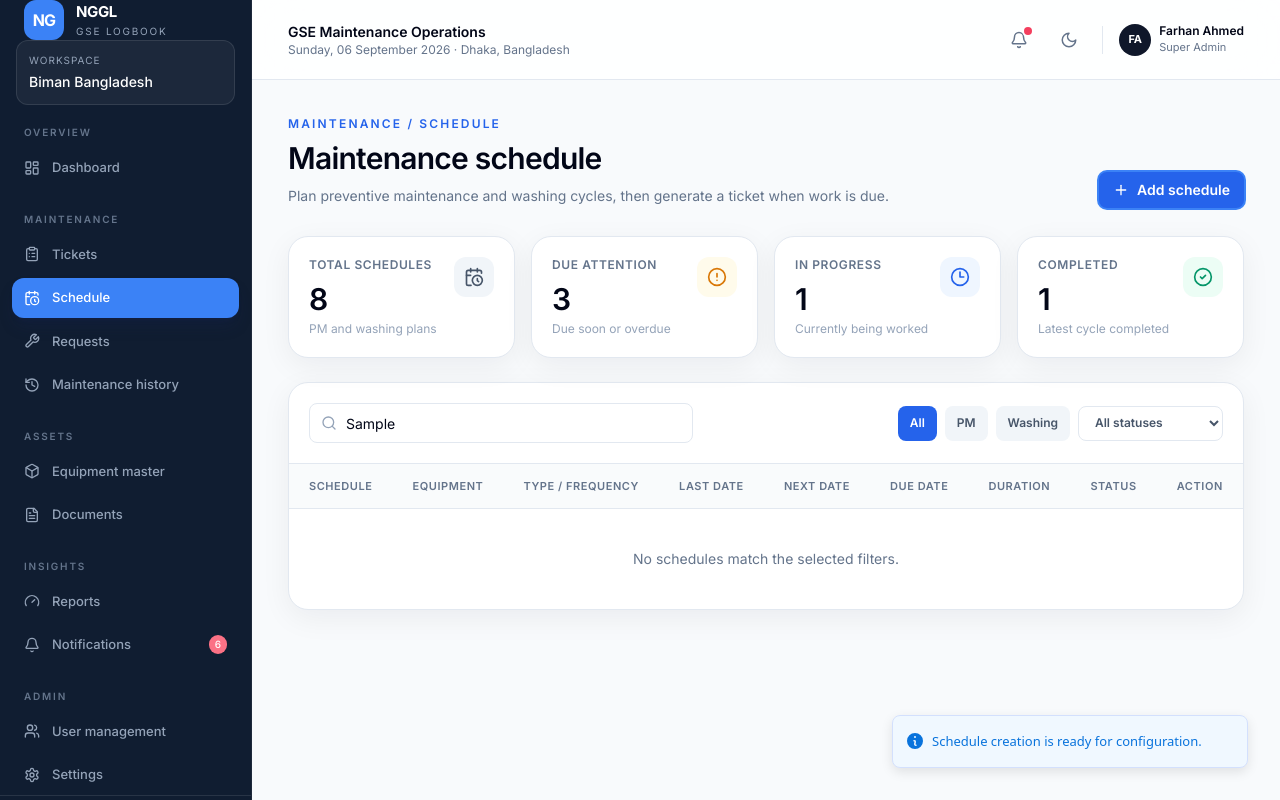
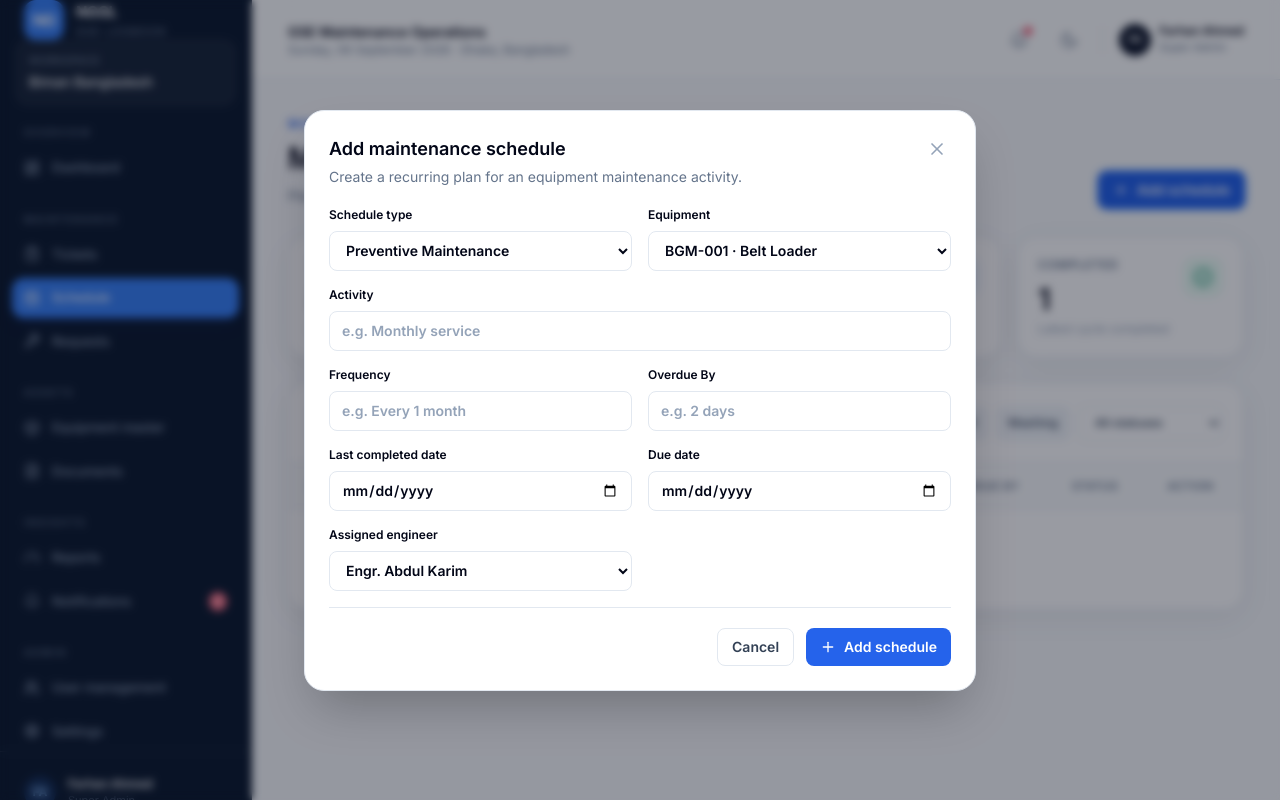
Before and after one commit to Badhon303/biman-ui, a Next.js app: page /schedule in a window 1280 px wide. Both pictures are taken after typing "Sample" into the empty fields and a click on the button "Add schedule". Built offline with nearby package versions, Linux system fonts and the light colour scheme.

Commit message:
schedule added

```diff
--- a/app/schedule/page.tsx
+++ b/app/schedule/page.tsx
@@ -2,16 +2,26 @@
 
 import Link from "next/link";
 import { useMemo, useState } from "react";
-import { CalendarClock, CheckCircle2, CircleAlert, Clock3, Plus, Search, Ticket as TicketIcon } from "lucide-react";
+import {
+  CalendarClock,
+  CheckCircle2,
+  CircleAlert,
+  Clock3,
+  Plus,
+  Search,
+  Ticket as TicketIcon,
+  X,
+} from "lucide-react";
 import { toast } from "sonner";
 import { PageHeader } from "@/components/data-page";
 import { ShellPage } from "@/components/app-shell";
 import { Card } from "@/components/ui/card";
 import { Button } from "@/components/ui/button";
 import { Input } from "@/components/ui/input";
+import { Select } from "@/components/ui/select";
 import { StatusBadge } from "@/components/ui/badge";
 import { TD, TH, TBody, THead, TR, Table } from "@/components/ui/table";
-import { equipment, maintenanceSchedules } from "@/lib/mock-data";
+import { engineers, equipment, maintenanceSchedules } from "@/lib/mock-data";
 import type { MaintenanceSchedule, ScheduleType } from "@/lib/types";
 
 const scheduleFilters: Array<"All" | ScheduleType> = ["All", "Preventive Maintenance", "Washing"];
@@ -22,9 +32,11 @@ function equipmentName(id: string) {
 }
 
 function formatDate(value: string) {
-  return new Intl.DateTimeFormat("en-GB", { day: "2-digit", month: "short", year: "numeric" }).format(
-    new Date(`${value}T00:00:00`),
-  );
+  return new Intl.DateTimeFormat("en-GB", {
+    day: "2-digit",
+    month: "short",
+    year: "numeric",
+  }).format(new Date(`${value}T00:00:00`));
 }
 
 function scheduleTypeLabel(type: ScheduleType) {
@@ -35,20 +47,25 @@ export default function SchedulePage() {
   const [filter, setFilter] = useState<(typeof scheduleFilters)[number]>("All");
   const [status, setStatus] = useState("All");
   const [search, setSearch] = useState("");
+  const [addOpen, setAddOpen] = useState(false);
+  const [scheduleRows, setScheduleRows] = useState(maintenanceSchedules);
   const [generatedTickets, setGeneratedTickets] = useState<Record<string, string>>({});
 
   const rows = useMemo(
     () =>
-      maintenanceSchedules.filter((schedule) => {
+      scheduleRows.filter((schedule) => {
         const matchesType = filter === "All" || schedule.type === filter;
-        const effectiveStatus = generatedTickets[schedule.id] ? "Ticket generated" : schedule.status;
+        const effectiveStatus = generatedTickets[schedule.id]
+          ? "Ticket generated"
+          : schedule.status;
         const matchesStatus = status === "All" || effectiveStatus === status;
-        const matchesSearch = `${schedule.scheduleNo} ${schedule.activity} ${equipmentName(schedule.equipmentId)} ${schedule.assignedEngineer ?? ""}`
-          .toLowerCase()
-          .includes(search.toLowerCase());
+        const matchesSearch =
+          `${schedule.scheduleNo} ${schedule.activity} ${equipmentName(schedule.equipmentId)} ${schedule.assignedEngineer ?? ""}`
+            .toLowerCase()
+            .includes(search.toLowerCase());
         return matchesType && matchesStatus && matchesSearch;
       }),
-    [filter, generatedTickets, search, status],
+    [filter, generatedTickets, scheduleRows, search, status],
   );
 
   const generateTicket = (schedule: MaintenanceSchedule) => {
@@ -59,9 +76,11 @@ export default function SchedulePage() {
     });
   };
 
-  const totalDue = maintenanceSchedules.filter((schedule) => schedule.status === "Overdue" || schedule.status === "Due soon").length;
-  const activeCount = maintenanceSchedules.filter((schedule) => schedule.status === "In progress").length;
-  const completedCount = maintenanceSchedules.filter((schedule) => schedule.status === "Completed").length;
+  const totalDue = scheduleRows.filter(
+    (schedule) => schedule.status === "Overdue" || schedule.status === "Due soon",
+  ).length;
+  const activeCount = scheduleRows.filter((schedule) => schedule.status === "In progress").length;
+  const completedCount = scheduleRows.filter((schedule) => schedule.status === "Completed").length;
 
   return (
     <ShellPage>
@@ -70,7 +89,7 @@ export default function SchedulePage() {
         title="Maintenance schedule"
         subtitle="Plan preventive maintenance and washing cycles, then generate a ticket when work is due."
         action={
-          <Button onClick={() => toast.info("Schedule creation is ready for configuration.")}>
+          <Button onClick={() => setAddOpen(true)}>
             <Plus className="h-4 w-4" />
             Add schedule
           </Button>
@@ -78,17 +97,45 @@ export default function SchedulePage() {
       />
 
       <div className="mb-6 grid gap-4 sm:grid-cols-2 xl:grid-cols-4">
-        <SummaryCard icon={<CalendarClock className="h-5 w-5" />} label="Total schedules" value={maintenanceSchedules.length} detail="PM and washing plans" />
-        <SummaryCard icon={<CircleAlert className="h-5 w-5" />} label="Due attention" value={totalDue} detail="Due soon or overdue" tone="amber" />
-        <SummaryCard icon={<Clock3 className="h-5 w-5" />} label="In progress" value={activeCount} detail="Currently being worked" tone="blue" />
-        <SummaryCard icon={<CheckCircle2 className="h-5 w-5" />} label="Completed" value={completedCount} detail="Latest cycle completed" tone="emerald" />
+        <SummaryCard
+          icon={<CalendarClock className="h-5 w-5" />}
+          label="Total schedules"
+          value={scheduleRows.length}
+          detail="PM and washing plans"
+        />
+        <SummaryCard
+          icon={<CircleAlert className="h-5 w-5" />}
+          label="Due attention"
+          value={totalDue}
+          detail="Due soon or overdue"
+          tone="amber"
+        />
+        <SummaryCard
+          icon={<Clock3 className="h-5 w-5" />}
+          label="In progress"
+          value={activeCount}
+          detail="Currently being worked"
+          tone="blue"
+        />
+        <SummaryCard
+          icon={<CheckCircle2 className="h-5 w-5" />}
+          label="Completed"
+          value={completedCount}
+          detail="Latest cycle completed"
+          tone="emerald"
+        />
       </div>
 
       <Card>
         <div className="flex flex-col gap-4 border-b p-5 xl:flex-row xl:items-center xl:justify-between">
           <div className="relative max-w-sm flex-1">
             <Search className="absolute left-3 top-3 h-4 w-4 text-slate-400" />
-            <Input className="pl-9" placeholder="Search schedule or equipment" value={search} onChange={(event) => setSearch(event.target.value)} />
+            <Input
+              className="pl-9"
+              placeholder="Search schedule or equipment"
+              value={search}
+              onChange={(event) => setSearch(event.target.value)}
+            />
           </div>
           <div className="flex flex-wrap gap-2">
             {scheduleFilters.map((item) => (
@@ -123,9 +170,8 @@ export default function SchedulePage() {
               <TH>Equipment</TH>
               <TH>Type / frequency</TH>
               <TH>Last date</TH>
-              <TH>Next date</TH>
               <TH>Due date</TH>
-              <TH>Duration</TH>
+              <TH>Overdue By</TH>
               <TH>Status</TH>
               <TH>Action</TH>
             </TR>
@@ -136,32 +182,55 @@ export default function SchedulePage() {
               const hasTicket = Boolean(ticketNo || schedule.ticketId);
               const displayStatus = ticketNo ? "Ticket generated" : schedule.status;
               return (
-                <TR key={schedule.id} className={schedule.status === "Overdue" ? "bg-rose-50/40 dark:bg-rose-950/10" : ""}>
+                <TR
+                  key={schedule.id}
+                  className={
+                    schedule.status === "Overdue" ? "bg-rose-50/40 dark:bg-rose-950/10" : ""
+                  }
+                >
                   <TD>
-                    <div className="font-semibold text-slate-900 dark:text-white">{schedule.scheduleNo}</div>
+                    <div className="font-semibold text-slate-900 dark:text-white">
+                      {schedule.scheduleNo}
+                    </div>
                     <div className="mt-1 text-xs text-slate-400">{schedule.activity}</div>
                   </TD>
                   <TD>
-                    <div className="font-medium text-slate-800 dark:text-slate-100">{equipmentName(schedule.equipmentId).split(" · ")[0]}</div>
-                    <div className="text-xs text-slate-400">{equipmentName(schedule.equipmentId).split(" · ")[1]}</div>
+                    <div className="font-medium text-slate-800 dark:text-slate-100">
+                      {equipmentName(schedule.equipmentId).split(" · ")[0]}
+                    </div>
+                    <div className="text-xs text-slate-400">
+                      {equipmentName(schedule.equipmentId).split(" · ")[1]}
+                    </div>
                   </TD>
                   <TD>
                     <div className="font-medium">{scheduleTypeLabel(schedule.type)}</div>
                     <div className="text-xs text-slate-400">{schedule.frequency}</div>
                   </TD>
                   <TD>{formatDate(schedule.lastDate)}</TD>
-                  <TD>{formatDate(schedule.nextDate)}</TD>
-                  <TD className={schedule.status === "Overdue" ? "font-semibold text-rose-600" : ""}>{formatDate(schedule.dueDate)}</TD>
+                  <TD
+                    className={schedule.status === "Overdue" ? "font-semibold text-rose-600" : ""}
+                  >
+                    {formatDate(schedule.dueDate)}
+                  </TD>
                   <TD>{schedule.scheduleDuration}</TD>
-                  <TD><StatusBadge status={displayStatus} /></TD>
+                  <TD>
+                    <StatusBadge status={displayStatus} />
+                  </TD>
                   <TD>
                     {hasTicket ? (
-                      <Link href={schedule.ticketId ? `/tickets/${schedule.ticketId}` : "/tickets"} className="inline-flex items-center gap-1 text-xs font-semibold text-blue-600">
+                      <Link
+                        href={schedule.ticketId ? `/tickets/${schedule.ticketId}` : "/tickets"}
+                        className="inline-flex items-center gap-1 text-xs font-semibold text-blue-600"
+                      >
                         <TicketIcon className="h-3.5 w-3.5" />
                         {ticketNo ?? "View ticket"}
                       </Link>
                     ) : (
-                      <Button variant="outline" className="px-2.5 py-1.5 text-xs" onClick={() => generateTicket(schedule)}>
+                      <Button
+                        variant="outline"
+                        className="px-2.5 py-1.5 text-xs"
+                        onClick={() => generateTicket(schedule)}
+                      >
                         <TicketIcon className="h-3.5 w-3.5" />
                         Generate ticket
                       </Button>
@@ -172,13 +241,226 @@ export default function SchedulePage() {
             })}
           </TBody>
         </Table>
-        {rows.length === 0 && <div className="p-10 text-center text-sm text-slate-500">No schedules match the selected filters.</div>}
+        {rows.length === 0 && (
+          <div className="p-10 text-center text-sm text-slate-500">
+            No schedules match the selected filters.
+          </div>
+        )}
       </Card>
+      {addOpen && (
+        <AddScheduleModal
+          sequence={scheduleRows.length + 1}
+          onClose={() => setAddOpen(false)}
+          onCreate={(schedule) => {
+            setScheduleRows((current) => [...current, schedule]);
+            setAddOpen(false);
+            toast.success(`${schedule.scheduleNo} added`, {
+              description: `${schedule.activity} has been added to the maintenance schedule.`,
+            });
+          }}
+        />
+      )}
     </ShellPage>
   );
 }
 
-function SummaryCard({ icon, label, value, detail, tone = "slate" }: { icon: React.ReactNode; label: string; value: number; detail: string; tone?: "slate" | "amber" | "blue" | "emerald" }) {
+type ScheduleForm = {
+  type: ScheduleType;
+  equipmentId: string;
+  activity: string;
+  frequency: string;
+  lastDate: string;
+  dueDate: string;
+  scheduleDuration: string;
+  assignedEngineer: string;
+};
+
+function AddScheduleModal({
+  sequence,
+  onClose,
+  onCreate,
+}: {
+  sequence: number;
+  onClose: () => void;
+  onCreate: (schedule: MaintenanceSchedule) => void;
+}) {
+  const [form, setForm] = useState<ScheduleForm>({
+    type: "Preventive Maintenance",
+    equipmentId: equipment[0]?.id ?? "",
+    activity: "",
+    frequency: "",
+    lastDate: "",
+    dueDate: "",
+    scheduleDuration: "",
+    assignedEngineer: engineers[0]?.name ?? "",
+  });
+
+  const update = (field: keyof ScheduleForm, value: string) => {
+    setForm((current) => ({ ...current, [field]: value }));
+  };
+
+  const submit = (event: React.FormEvent<HTMLFormElement>) => {
+    event.preventDefault();
+    onCreate({
+      ...form,
+      id: `sch${Date.now()}`,
+      scheduleNo: `SCH-${new Date().getFullYear()}-${String(sequence).padStart(3, "0")}`,
+      status: "Scheduled",
+    });
+  };
+
+  return (
+    <div
+      className="fixed inset-0 z-50 grid place-items-center bg-slate-950/40 p-4 backdrop-blur-sm"
+      role="presentation"
+      onMouseDown={(event) => event.target === event.currentTarget && onClose()}
+    >
+      <div
+        className="max-h-[90vh] w-full max-w-2xl overflow-y-auto rounded-2xl border bg-white p-6 shadow-2xl dark:bg-slate-900"
+        role="dialog"
+        aria-modal="true"
+        aria-labelledby="add-schedule-title"
+      >
+        <div className="mb-5 flex items-start justify-between gap-4">
+          <div>
+            <h2 id="add-schedule-title" className="text-lg font-semibold">
+              Add maintenance schedule
+            </h2>
+            <p className="mt-1 text-sm text-slate-500">
+              Create a recurring plan for an equipment maintenance activity.
+            </p>
+          </div>
+          <button
+            type="button"
+            onClick={onClose}
+            className="rounded-lg p-1 text-slate-400 hover:bg-slate-100 hover:text-slate-700 dark:hover:bg-slate-800"
+            aria-label="Close modal"
+          >
+            <X className="h-5 w-5" />
+          </button>
+        </div>
+        <form className="space-y-4" onSubmit={submit}>
+          <div className="grid gap-4 sm:grid-cols-2">
+            <label className="text-xs font-semibold">
+              Schedule type
+              <Select
+                className="mt-2 w-full"
+                value={form.type}
+                onChange={(event) => update("type", event.target.value)}
+              >
+                <option value="Preventive Maintenance">Preventive Maintenance</option>
+                <option value="Washing">Washing</option>
+              </Select>
+            </label>
+            <label className="text-xs font-semibold">
+              Equipment
+              <Select
+                className="mt-2 w-full"
+                required
+                value={form.equipmentId}
+                onChange={(event) => update("equipmentId", event.target.value)}
+              >
+                {equipment.map((item) => (
+                  <option key={item.id} value={item.id}>
+                    {item.assetNo} · {item.name}
+                  </option>
+                ))}
+              </Select>
+            </label>
+            <label className="text-xs font-semibold sm:col-span-2">
+              Activity
+              <Input
+                className="mt-2"
+                required
+                placeholder="e.g. Monthly service"
+                value={form.activity}
+                onChange={(event) => update("activity", event.target.value)}
+              />
+            </label>
+            <label className="text-xs font-semibold">
+              Frequency
+              <Input
+                className="mt-2"
+                required
+                placeholder="e.g. Every 1 month"
+                value={form.frequency}
+                onChange={(event) => update("frequency", event.target.value)}
+              />
+            </label>
+            <label className="text-xs font-semibold">
+              Overdue By
+              <Input
+                className="mt-2"
+                required
+                placeholder="e.g. 2 days"
+                value={form.scheduleDuration}
+                onChange={(event) => update("scheduleDuration", event.target.value)}
+              />
+            </label>
+            <label className="text-xs font-semibold">
+              Last completed date
+              <Input
+                className="mt-2"
+                required
+                type="date"
+                value={form.lastDate}
+                onChange={(event) => update("lastDate", event.target.value)}
+              />
+            </label>
+            <label className="text-xs font-semibold">
+              Due date
+              <Input
+                className="mt-2"
+                required
+                type="date"
+                value={form.dueDate}
+                onChange={(event) => update("dueDate", event.target.value)}
+              />
+            </label>
+            <label className="text-xs font-semibold">
+              Assigned engineer
+              <Select
+                className="mt-2 w-full"
+                value={form.assignedEngineer}
+                onChange={(event) => update("assignedEngineer", event.target.value)}
+              >
+                <option value="">Unassigned</option>
+                {engineers.map((engineer) => (
+                  <option key={engineer.id} value={engineer.name}>
+                    {engineer.name}
+                  </option>
+                ))}
+              </Select>
+            </label>
+          </div>
+          <div className="flex justify-end gap-3 border-t pt-5">
+            <Button type="button" variant="outline" onClick={onClose}>
+              Cancel
+            </Button>
+            <Button type="submit">
+              <Plus className="h-4 w-4" />
+              Add schedule
+            </Button>
+          </div>
+        </form>
+      </div>
+    </div>
+  );
+}
+
+function SummaryCard({
+  icon,
+  label,
+  value,
+  detail,
+  tone = "slate",
+}: {
+  icon: React.ReactNode;
+  label: string;
+  value: number;
+  detail: string;
+  tone?: "slate" | "amber" | "blue" | "emerald";
+}) {
   const tones = {
     slate: "bg-slate-100 text-slate-600 dark:bg-slate-800 dark:text-slate-300",
     amber: "bg-amber-50 text-amber-600 dark:bg-amber-950/30 dark:text-amber-300",
@@ -189,7 +471,9 @@ function SummaryCard({ icon, label, value, detail, tone = "slate" }: { icon: Rea
     <Card className="p-5">
       <div className="flex items-start justify-between">
         <div>
-          <div className="text-xs font-semibold uppercase tracking-wider text-slate-500">{label}</div>
+          <div className="text-xs font-semibold uppercase tracking-wider text-slate-500">
+            {label}
+          </div>
           <div className="mt-2 text-3xl font-semibold tracking-tight">{value}</div>
           <div className="mt-1 text-xs text-slate-400">{detail}</div>
         </div>
--- a/components/app-shell.tsx
+++ b/components/app-shell.tsx
@@ -8,7 +8,6 @@ import {
   ClipboardList,
   FileText,
   Gauge,
-  History,
   LayoutDashboard,
   LogOut,
   Moon,
@@ -34,7 +33,6 @@ const nav = [
       ["Tickets", "/tickets", ClipboardList],
       ["Schedule", "/schedule", CalendarClock],
       ["Requests", "/requests", Wrench],
-      ["Maintenance history", "/history", History],
     ],
   },
   {
--- a/lib/types.ts
+++ b/lib/types.ts
@@ -73,7 +73,6 @@ export interface MaintenanceSchedule {
   activity: string
   frequency: string
   lastDate: string
-  nextDate: string
   dueDate: string
   scheduleDuration: string
   status: ScheduleStatus
```
Also changed, not shown: components/data-page.tsx (+26 -4 lines), lib/mock-data.ts (+0 -8 lines).
